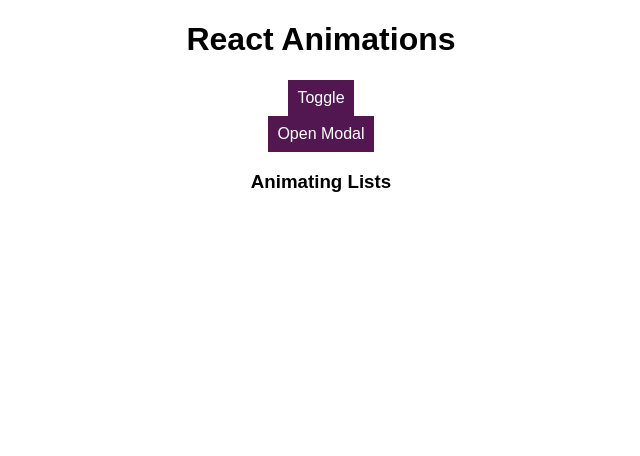
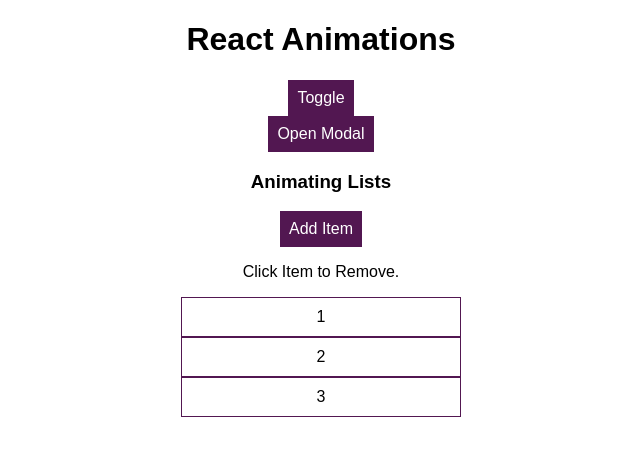
Before and after one commit to jvanleersum/React-Animating-Project, a React (Create React App) app: page / in a window 1280 px wide. Shown: the top 456 px of the page, without its empty margins (319-959 px from the left). Built offline with nearby package versions, Linux system fonts and the light colour scheme.

Commit message:
Added List component with logic for adding and removing a list item

```diff
--- a/src/components/List/List.js
+++ b/src/components/List/List.js
@@ -1,5 +1,41 @@
+import { useState } from "react";
+import classes from "./List.module.css";
+
 const List = () => {
+  const [items, setItems] = useState([1, 2, 3]);
 
-}
+  const addItemHandler = () => {
+    setItems((prevState) => [...prevState, prevState.length + 1]);
+  };
+
+  const removeItemHandler = (selIndex) => {
+    setItems((prevState) =>
+      prevState.filter((item, index) => index !== selIndex)
+    );
+  };
+
+  const listItems = items.map((item, index) => (
+    <li
+      key={index}
+      className={classes.listItem}
+      onClick={() => removeItemHandler(index)}
+    >
+      {item}
+    </li>
+  ));
+
+  console.log(items);
+
+  return (
+    <div>
+      <button className="Button" onClick={addItemHandler}>
+        Add Item
+      </button>
+      <p>Click Item to Remove.</p>
+      {/* <p>{items}</p> */}
+      <ul className={classes.list}>{listItems}</ul>
+    </div>
+  );
+};
 
 export default List;
--- a/src/components/List/List.module.css
+++ b/src/components/List/List.module.css
@@ -0,0 +1,22 @@
+.list {
+  list-style: none;
+  margin: 0 auto;
+  padding: 0;
+  width: 280px;
+}
+
+.listItem {
+  margin: 0;
+  padding: 10px;
+  box-sizing: border-box;
+  width: 100%;
+  border: 1px solid #521751;
+  background-color: white;
+  text-align: center;
+  cursor: pointer;
+}
+
+.listItem:hover,
+.listItem:active {
+  background-color: #ccc;
+}
--- a/src/components/Modal/Modal.js
+++ b/src/components/Modal/Modal.js
@@ -19,7 +19,7 @@ const Modal = (props) => {
         exitActive: classes.modalClosed
       }}
     >
-      <div className="modal">
+      <div className={classes.modal}>
         <h1>A Modal</h1>
         <button className="button" onClick={props.closed}>
           Dismiss
```
